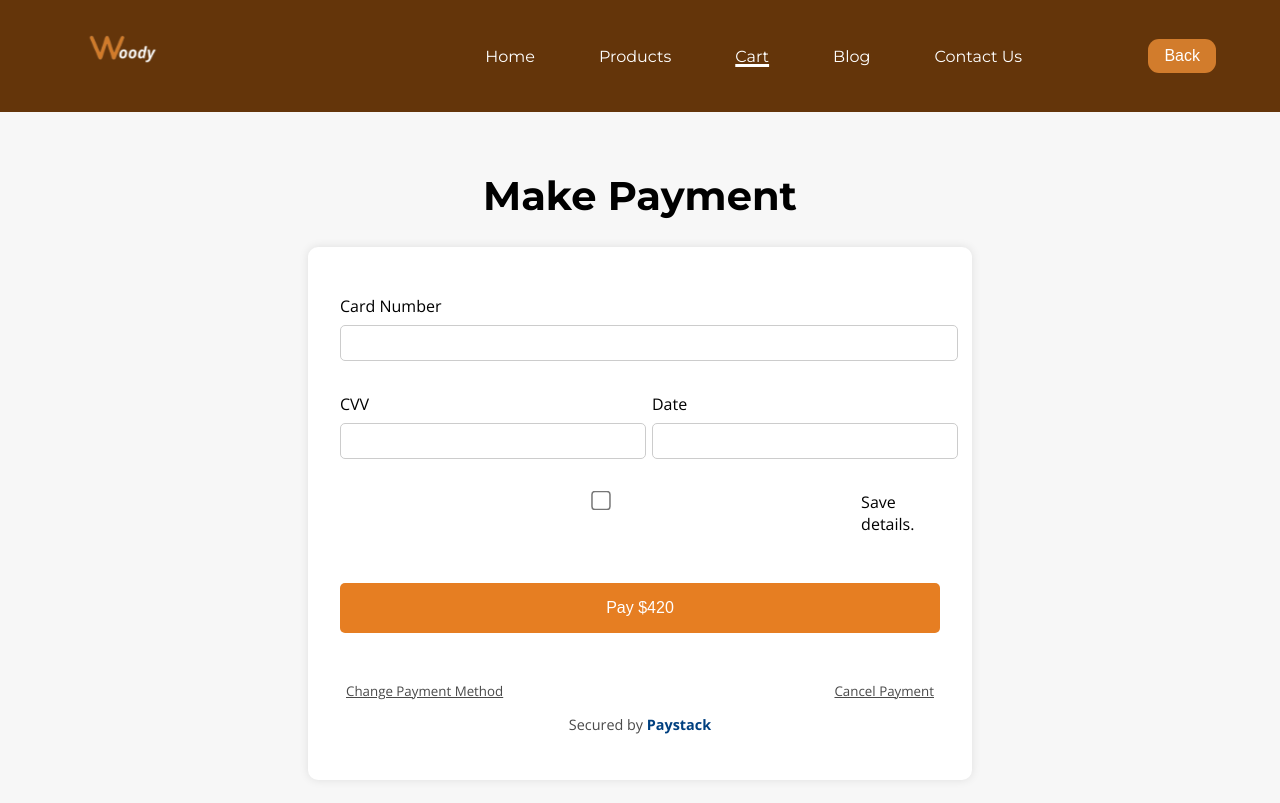
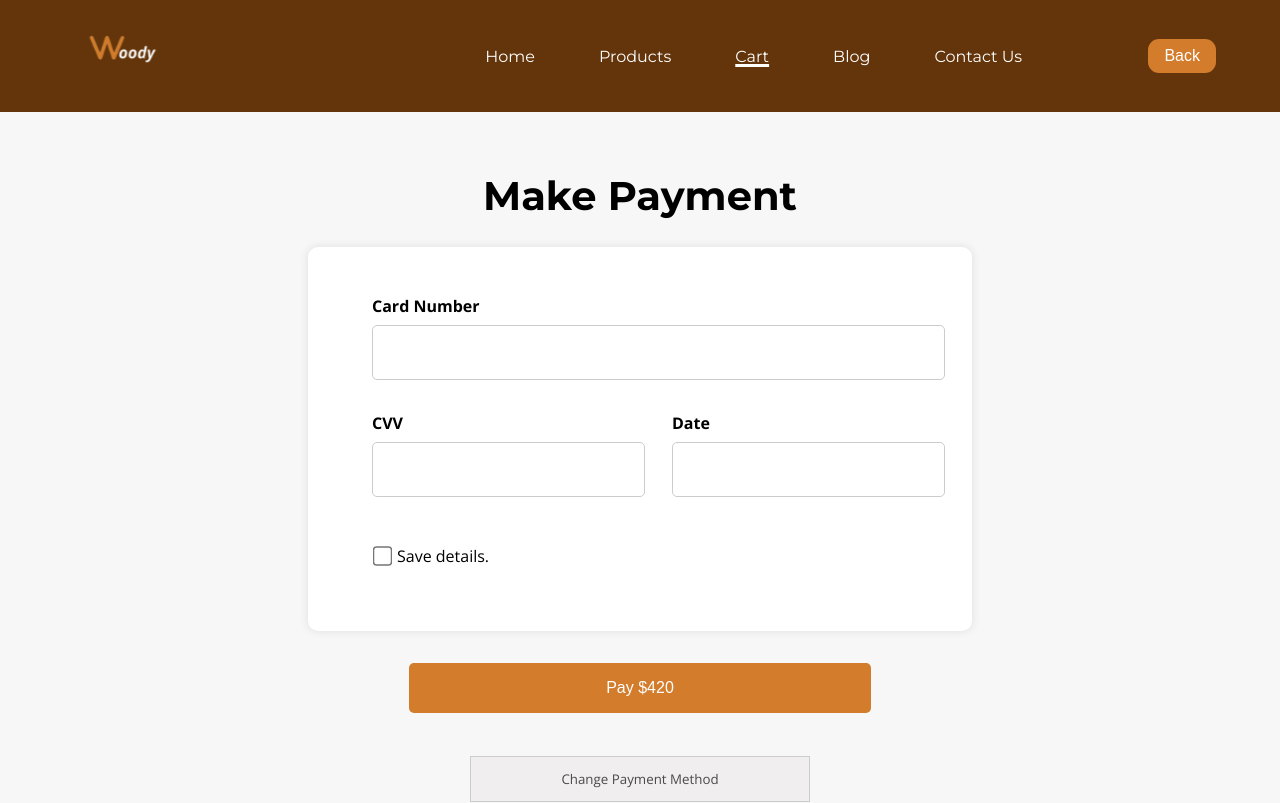
Before and after one commit to RayRugie/woody-app, a React (Create React App) app: page /Cart/Checkout/Payment in a window 1280 px wide. Shown: the top 803 px of the page. Built offline with nearby package versions, Linux system fonts and the light colour scheme; the HTML template or start-up script is replaced by a standard one.

Commit message:
final commit

```diff
--- a/src/components/routes/payment/payment.component.jsx
+++ b/src/components/routes/payment/payment.component.jsx
@@ -46,24 +46,29 @@ const Payment = () => {
       <main className="payment-form">
         <h1>Make Payment</h1>
         <form>
+        <p className="show-on-small-screen">Enter Your Card Details</p>
           <div className="form-group">
-            <label htmlFor="card-number">Card Number</label>
+            <label htmlFor="card-number"><strong>Card Number</strong></label>
             <input type="text" id="card-number" />
           </div>
           <div className="form-row">
             <div className="form-group">
-              <label htmlFor="cvv">CVV</label>
+              <label htmlFor="cvv"><strong>CVV</strong></label>
               <input type="text" id="cvv" />
             </div>
             <div className="form-group">
-              <label htmlFor="date">Date</label>
+              <label htmlFor="date"><strong>Date</strong></label>
               <input type="text" id="date" />
             </div>
           </div>
           <div className="form-group save-details">
+            <div className="save-details-container">
               <input type="checkbox" id="save-details" />
               <label htmlFor="save-details">Save details.</label>
             </div>
+          </div>
+        </form>
+        <div className="under">
             <Link to={"/"}>
               <button type="submit" className="pay-button">
                 Pay $420
@@ -80,7 +85,7 @@ const Payment = () => {
             <p className="secured-by">
               Secured by <span className="paystack">Paystack</span>
             </p>
-        </form>
+        </div>
       </main>
     </div>
   );
--- a/src/components/routes/payment/payment.styles.scss
+++ b/src/components/routes/payment/payment.styles.scss
@@ -100,12 +100,29 @@ body {
             box-shadow: 0 0 10px rgba(0, 0, 0, 0.1);
 
             @media (max-width:900px) {
-                width: 80%;
+                width: 95%;
                 max-width: 400px;
+                padding: 1em;
             }
 
+                // Define breakpoints
+                $small-screen: 600px;
+
+                // Hide by default
+                .show-on-small-screen {
+                display: none;
+                }
+
+                // Show on small screens
+                @media (max-width: $small-screen) {
+                .show-on-small-screen {
+                    display: block;
+                }
+                }
+
+
             .form-group {
-                margin: 1em 0;
+                margin: 1em 2em;
 
                 label {
                     display: block;
@@ -117,11 +134,17 @@ body {
 
                 input {
                     width: 100%;
-                    padding: 0.5em;
+                    padding: 1.1em;
                     border: 1px solid #ccc;
                     border-radius: 5px;
                     font-size: 1em;
                     outline: none;
+
+                    @media (max-width:900px) {
+                        padding: 1em;
+                    }
+
+
 
                     &:hover {
                         border-color: #5C2C06;
@@ -134,57 +157,89 @@ body {
                 justify-content: space-between;
 
                 .form-group {
-                    width: 48%;
+                    width: 41%;
                 }
             }
 
             .save-details {
                 display: flex;
-                align-items: start;
-                justify-content: left;
+                align-items: center;
+                margin: 1em 0;
+                width: 100%;
+
+                .save-details-container{
+                    display: flex;
+                    flex-direction: row;
+
+                    margin: 1em 2em;
 
                     input[type="checkbox"] {
                         transform: scale(1.5);
+                        margin-right: 0.5em;
+                        outline: none;
                     }
 
                     label {
+                        font-size: 1em;
                         margin: 0;
+                        display: inline-block;
+                        white-space: nowrap;
+                    }
                 }
             }
 
+        }
+
+        .under {
+            display: flex;
+            flex-direction: column;
+            width: 100%;
                 .pay-button {
                     margin: 2em 0;
-                padding: 1em 2em;
-                background-color: #E67E22;
+                    padding: 1em 1em;
+                    background-color: #D27C2C;
                     color: white;
                     border: none;
                     cursor: pointer;
                     font-size: 1em;
                     border-radius: 5px;
-                width: 100%;
+                    width: 38%;
 
                     @media (max-width:900px) {
-                    width: 60%;
+                        width: 80%;
                     }
 
                     &:hover {
-                    background-color: darken(#E67E22, 10%);
+                        background-color: darken(#D27C2C, 10%);
                     }
                 }
 
                 .payment-options {
                     display: flex;
                     justify-content: space-between;
-                margin-top: 1em;
+                    // margin-top: 1em;
+                    display: flex;
+                    flex-direction: column;
+                    width: 100%;
+                    align-items: center;
+
 
                     .change-method-button,
                     .cancel-button {
-                    background: none;
-                    border: none;
+                        background: #CEC6C630;
+                        border: 1px solid #ccc;
+                        margin: 0.8em 0;
+                        padding: 1em 1em;
                         cursor: pointer;
                         font-family: 'Open Sans', sans-serif;
-                    text-decoration: underline;
+                        text-decoration: none;
                         color: #4a4a4a;
+                        width: 28%;
+                        // margin-bottom: 1em;
+                        @media (max-width:900px) {
+                            width: 63%;
+                            white-space: nowrap;
+                        }
 
                         &:hover {
                             color: #000;
```
Lines whose indentation alone changed are shown as unchanged.
